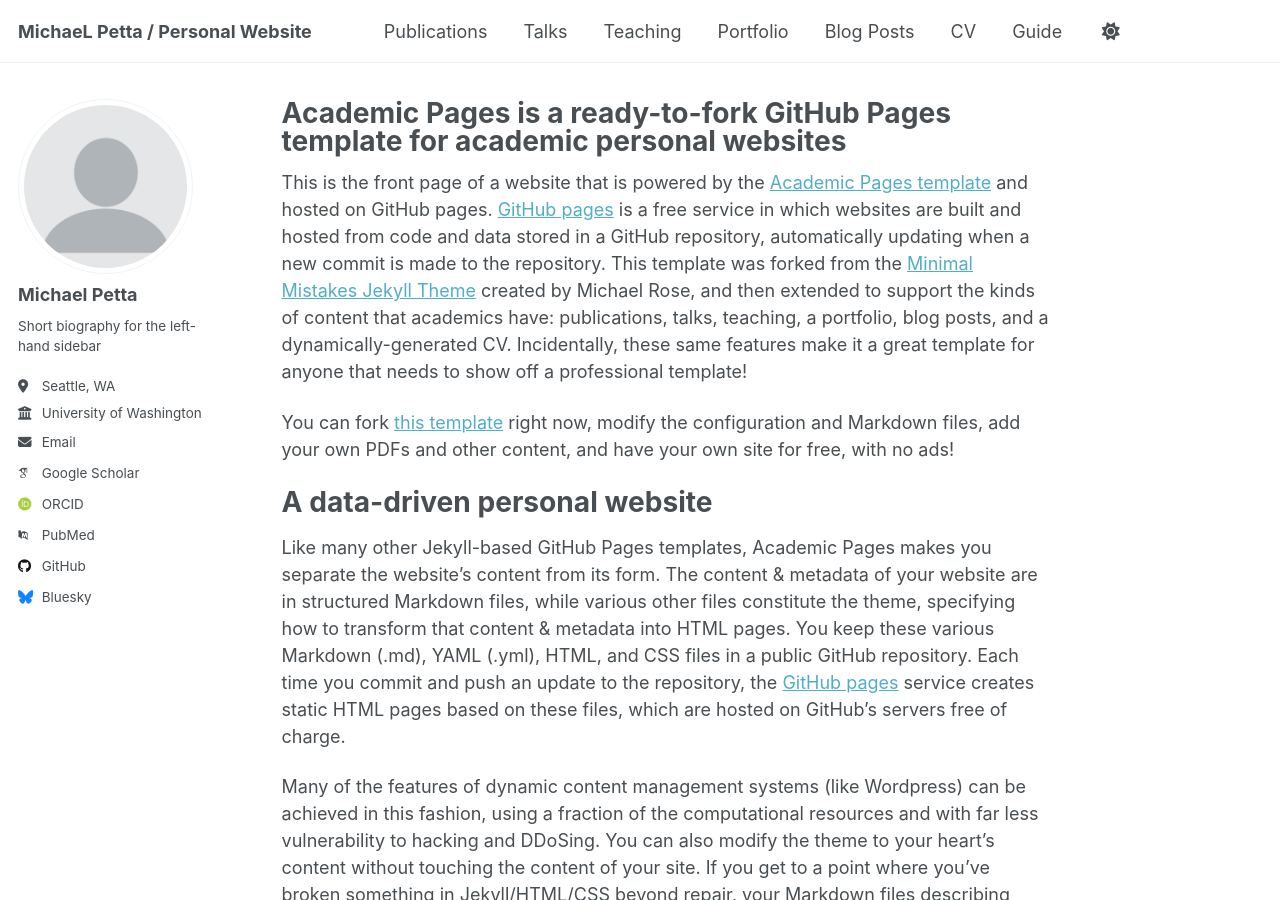
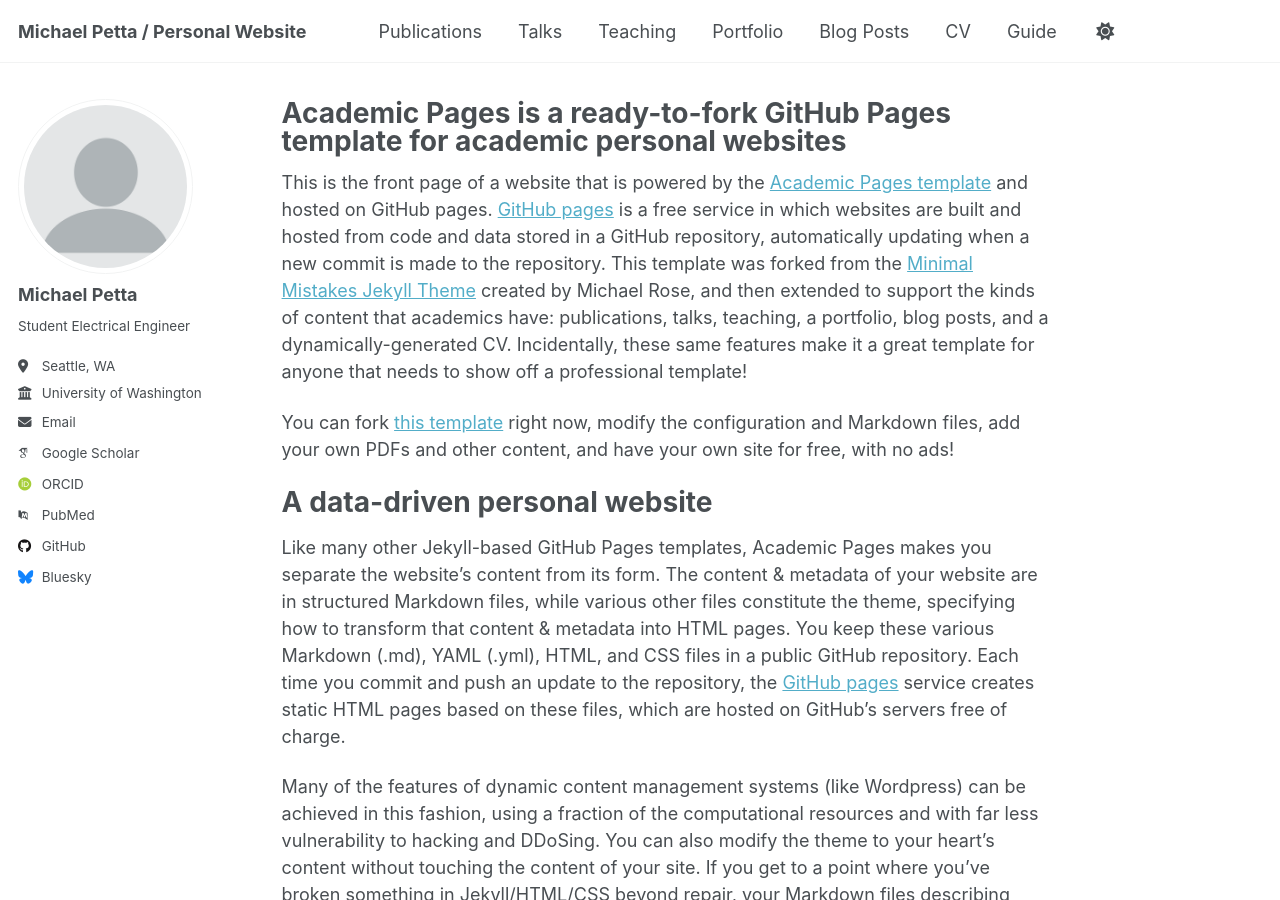
Before and after one commit to michaelp3tta/michaelp3tta.github.io, a Jekyll site: the page built from _pages/about.md, in a window 1280 px wide and 900 px high. Built offline with Jekyll 4.4.1, drawn with Linux system fonts in a browser that asks for light colours; some web fonts are replaced; a script that is not in the unit is left out.

Commit message:
Update _config.yml
Persona Update

```diff
--- a/_config.yml
+++ b/_config.yml
@@ -9,13 +9,13 @@
 # Basic Site Settings
 locale                   : "en-US"
 site_theme               : "default"
-title                    : "MichaeL Petta / Personal Website"
+title                    : "Michael Petta / Personal Website"
 title_separator          : "-"
 name                     : &name "Michael Petta"
-description              : &description "personal description"
+description              : &description "Student Electrical Engineer"
 url                      : https://academicpages.github.io # the base hostname & protocol for your site e.g. "https://[your GitHub username].github.io" or if you already have some other page hosted on Github then use "https://[your GitHub username].github.io/[Your Repo Name]"
 baseurl                  : "" # the subpath of your site, e.g. "/blog"
-repository               : "academicpages/academicpages.github.io"
+repository               : "michaelp3tta/michaelp3tta.github.io"
 
 # Site Author - The following control what appear as part of the author content on the side bar.
 #               If a field is blank the icon and link will not appear, otherwise it will be shown.
@@ -25,7 +25,7 @@ author:
   avatar           : "profile.png"
   name             : "Michael Petta"
   pronouns         : # example: "she/her"
-  bio              : "Short biography for the left-hand sidebar"
+  bio              : "Student Electrical Engineer"
   location         : "Seattle, WA"
   employer         : "University of Washington"
   uri              : # URL
@@ -133,12 +133,12 @@ yandex_site_verification :
 
 
 # Social Sharing
-twitter:
-  username               : &twitter
-facebook:
-  username               :
-  app_id                 :
-  publisher              :
+# twitter:
+#   username               : &twitter
+# facebook:
+#   username               :
+#   app_id                 :
+#   publisher              :
 og_image                 :  # Social media default site image
 og_description           :  # Social media default site image description
 # For specifying social profiles
```
